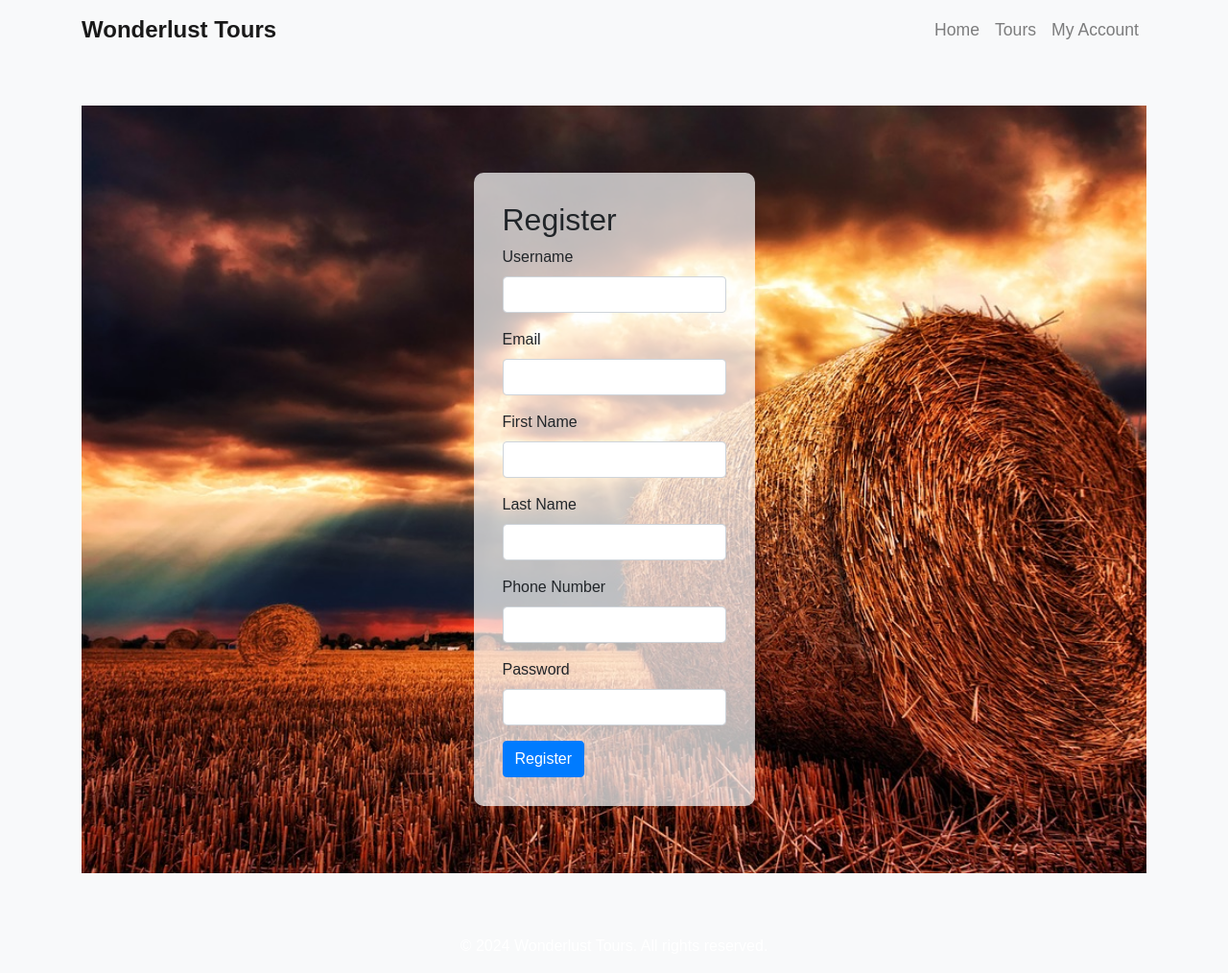
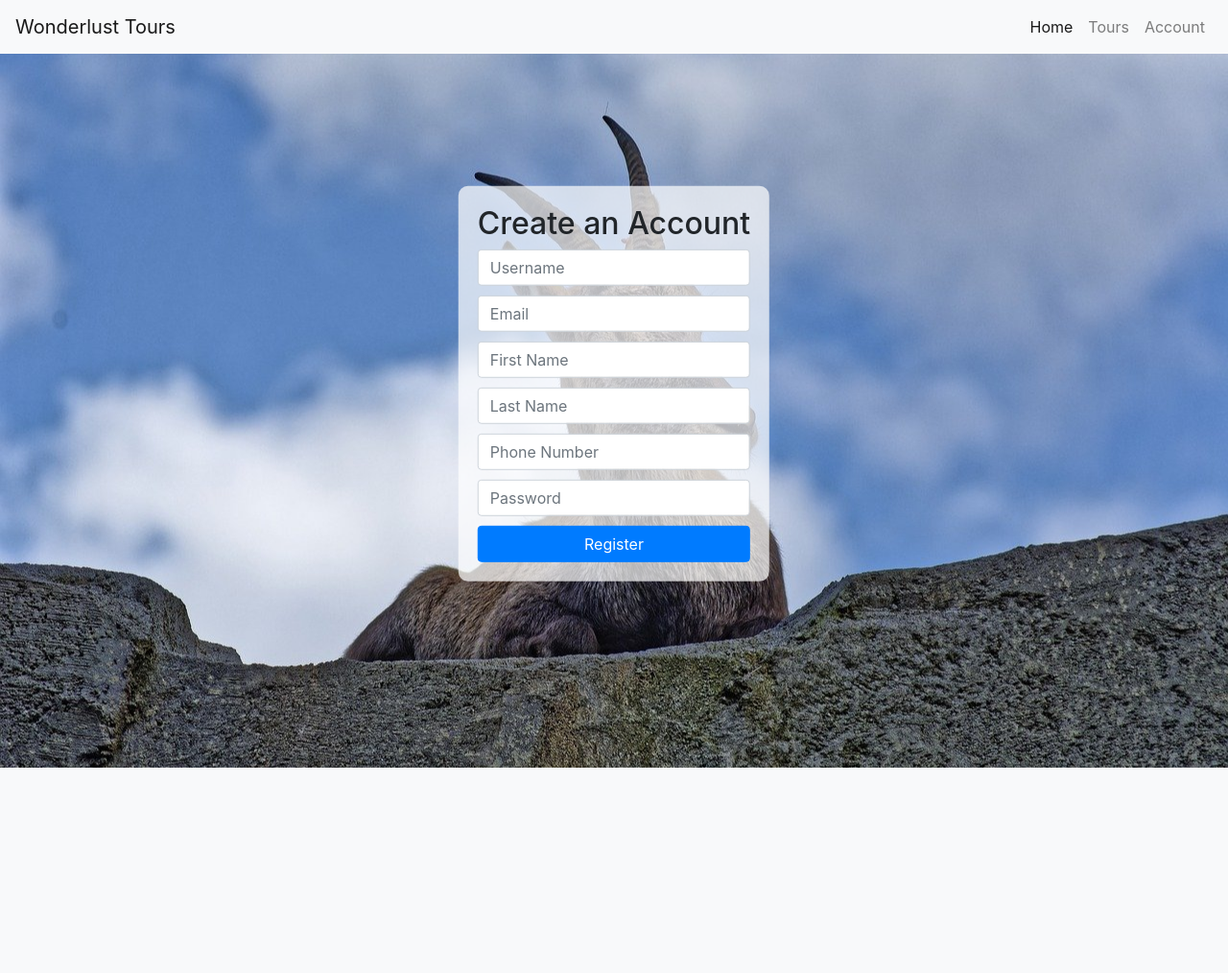
Before and after one commit to dhope1/WonderlustTours, a Flask app: page /register in a window 1280 px wide. Shown: the whole page at 96% size. After the commit the page ends 800 px from the top, so only its background shows below. Run offline with Flask 3, Linux system fonts and the light colour scheme; some libraries are stand-ins or nearby versions.

Commit message:
Template update 4

```diff
--- /dev/null
+++ b/static/css/register.css
@@ -0,0 +1,36 @@
+.background-image {
+    /*background: url('{{ url_for('static', filename='images/nature3.jpg') }}') no-repeat center center fixed; */
+    background: url('../images/ibex.jpg') no-repeat center center fixed;
+    background-size: cover;
+    position: fixed;
+    width: 100%;
+    height: 100%;
+    z-index: -1;
+  }
+
+  .register-container {
+    text-align: center;
+    margin: auto;
+    padding: 20px;
+    background-color: rgba(255, 255, 255, 0.7); /* Increased transparency */
+    border-radius: 10px;
+    max-width: 400px; /* Adjusted max-width for centering */
+    position: absolute;
+    top: 50%;
+    left: 50%;
+    transform: translate(-50%, -50%);
+  }
+
+  .register-container form {
+    display: flex;
+    flex-direction: column;
+  }
+
+  .form-control {
+    margin-bottom: 10px;
+  }
+
+  .btn-primary {
+    background-color: #007bff;
+    border-color: #007bff;
+  }
--- a/templates/register.html
+++ b/templates/register.html
@@ -1,55 +1,47 @@
-{% extends 'layout.html' %}
-{% block title %}Register - Wonderlust Tours{% endblock %}
-{% block styles %}
-<style>
-  .form-container {
-    background-color: rgba(255, 255, 255, 0.7); /* Increased transparency */
-    padding: 30px;
-    border-radius: 10px;
-    max-width: 800px; /* Increased max-width */
-    margin: 50px auto;
-  }
-  .background-image {
-    background: url('{{ url_for('static', filename='images/nature3.jpg') }}') no-repeat center center fixed;
-    background-size: cover;
-    height: 100vh;
-    display: flex;
-    justify-content: center;
-    align-items: center;
-  }
-</style>
-{% endblock %}
-{% block content %}
-<div class="background-image">
-  <div class="form-container">
-    <h2>Register</h2>
-    <form method="post" action="{{ url_for('user.register') }}">
-      <div class="form-group">
-        <label for="username">Username</label>
-        <input type="text" class="form-control" id="username" name="username" required>
-      </div>
-      <div class="form-group">
-        <label for="email">Email</label>
-        <input type="email" class="form-control" id="email" name="email" required>
-      </div>
-      <div class="form-group">
-        <label for="first_name">First Name</label>
-        <input type="text" class="form-control" id="first_name" name="first_name" required>
-      </div>
-      <div class="form-group">
-        <label for="last_name">Last Name</label>
-        <input type="text" class="form-control" id="last_name" name="last_name" required>
-      </div>
-      <div class="form-group">
-        <label for="phone_number">Phone Number</label>
-        <input type="text" class="form-control" id="phone_number" name="phone_number" required>
-      </div>
-      <div class="form-group">
-        <label for="password">Password</label>
-        <input type="password" class="form-control" id="password" name="password" required>
-      </div>
-      <button type="submit" class="btn btn-primary">Register</button>
+<!DOCTYPE html>
+<html lang="en">
+<head>
+  <meta charset="UTF-8">
+  <meta name="viewport" content="width=device-width, initial-scale=1.0">
+  <title>Register - Wonderlust Tours</title>
+  <link rel="stylesheet" href="https://maxcdn.bootstrapcdn.com/bootstrap/4.5.2/css/bootstrap.min.css">
+  <link rel="stylesheet" href="{{ url_for('static', filename='css/register.css') }}">
+</head>
+<body>
+  <nav class="navbar navbar-expand-lg navbar-light bg-light">
+    <a class="navbar-brand" href="#">Wonderlust Tours</a>
+    <button class="navbar-toggler" type="button" data-toggle="collapse" data-target="#navbarNav" aria-controls="navbarNav" aria-expanded="false" aria-label="Toggle navigation">
+      <span class="navbar-toggler-icon"></span>
+    </button>
+    <div class="collapse navbar-collapse" id="navbarNav">
+      <ul class="navbar-nav ml-auto">
+        <li class="nav-item active">
+          <a class="nav-link" href="{{ url_for('index') }}">Home</a>
+        </li>
+        <li class="nav-item">
+          <a class="nav-link" href="{{ url_for('user.tours') }}">Tours</a>
+        </li>
+        <li class="nav-item">
+          <a class="nav-link" href="{{ url_for('user.account') }}">Account</a>
+        </li>
+      </ul>
+    </div>
+  </nav>
+  <div class="background-image"></div>
+  <div class="register-container">
+    <h2>Create an Account</h2>
+    <form method="POST" action="{{ url_for('user.register') }}">
+      <input type="text" class="form-control" name="username" placeholder="Username" required>
+      <input type="email" class="form-control" name="email" placeholder="Email" required>
+      <input type="text" class="form-control" name="first_name" placeholder="First Name" required>
+      <input type="text" class="form-control" name="last_name" placeholder="Last Name" required>
+      <input type="text" class="form-control" name="phone_number" placeholder="Phone Number" required>
+      <input type="password" class="form-control" name="password" placeholder="Password" required>
+      <button type="submit" class="btn btn-primary btn-block">Register</button>
     </form>
   </div>
-</div>
-{% endblock %}
+  <script src="https://code.jquery.com/jquery-3.5.1.slim.min.js"></script>
+  <script src="https://cdn.jsdelivr.net/npm/@popperjs/core@2.5.3/dist/umd/popper.min.js"></script>
+  <script src="https://stackpath.bootstrapcdn.com/bootstrap/4.5.2/js/bootstrap.min.js"></script>
+</body>
+</html>
```
Also changed, not shown: static/css/account.css (added, +43 -0 lines), static/css/login.css (added, +17 -0 lines), templates/account.html (+37 -62 lines), templates/login.html (+35 -26 lines), wonderlust_tours.db.
